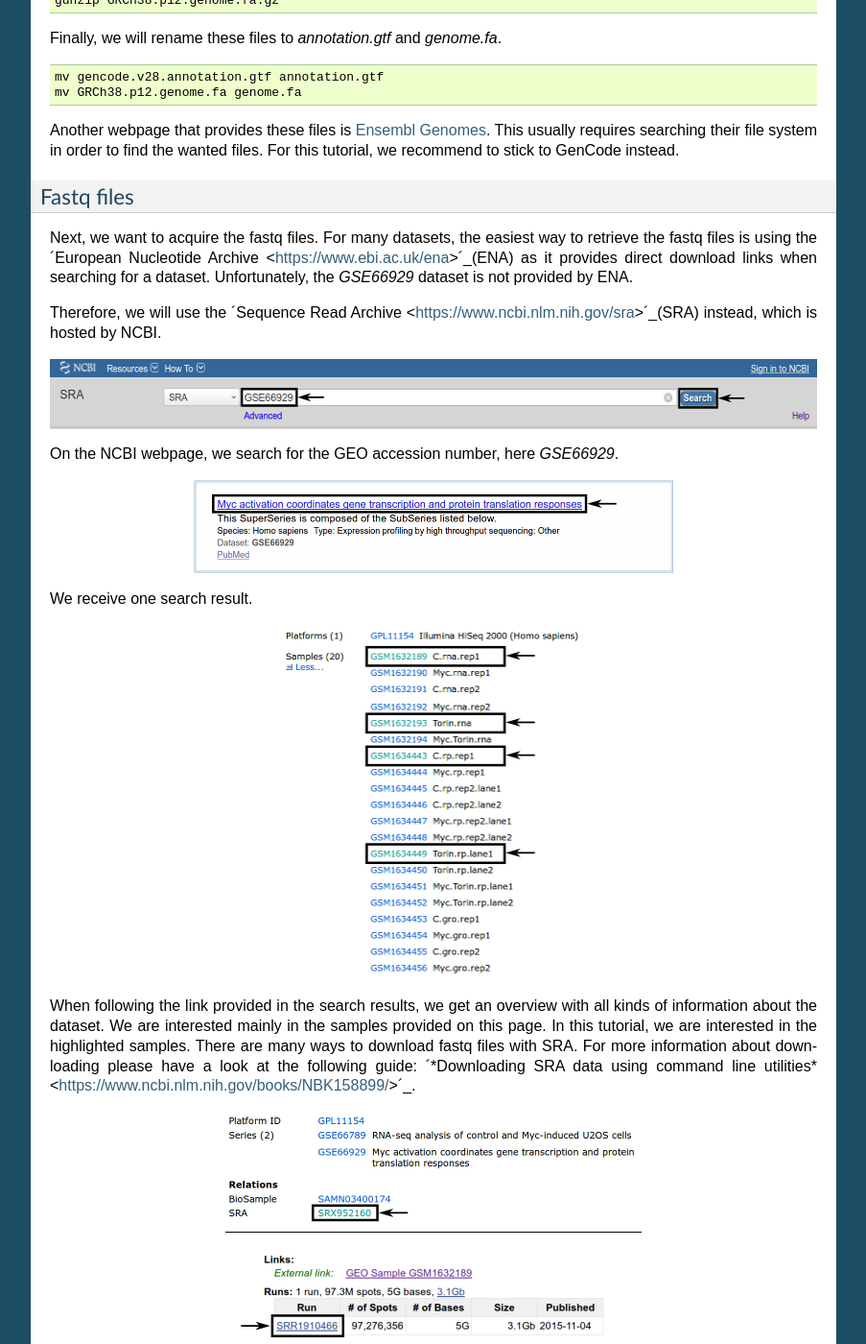
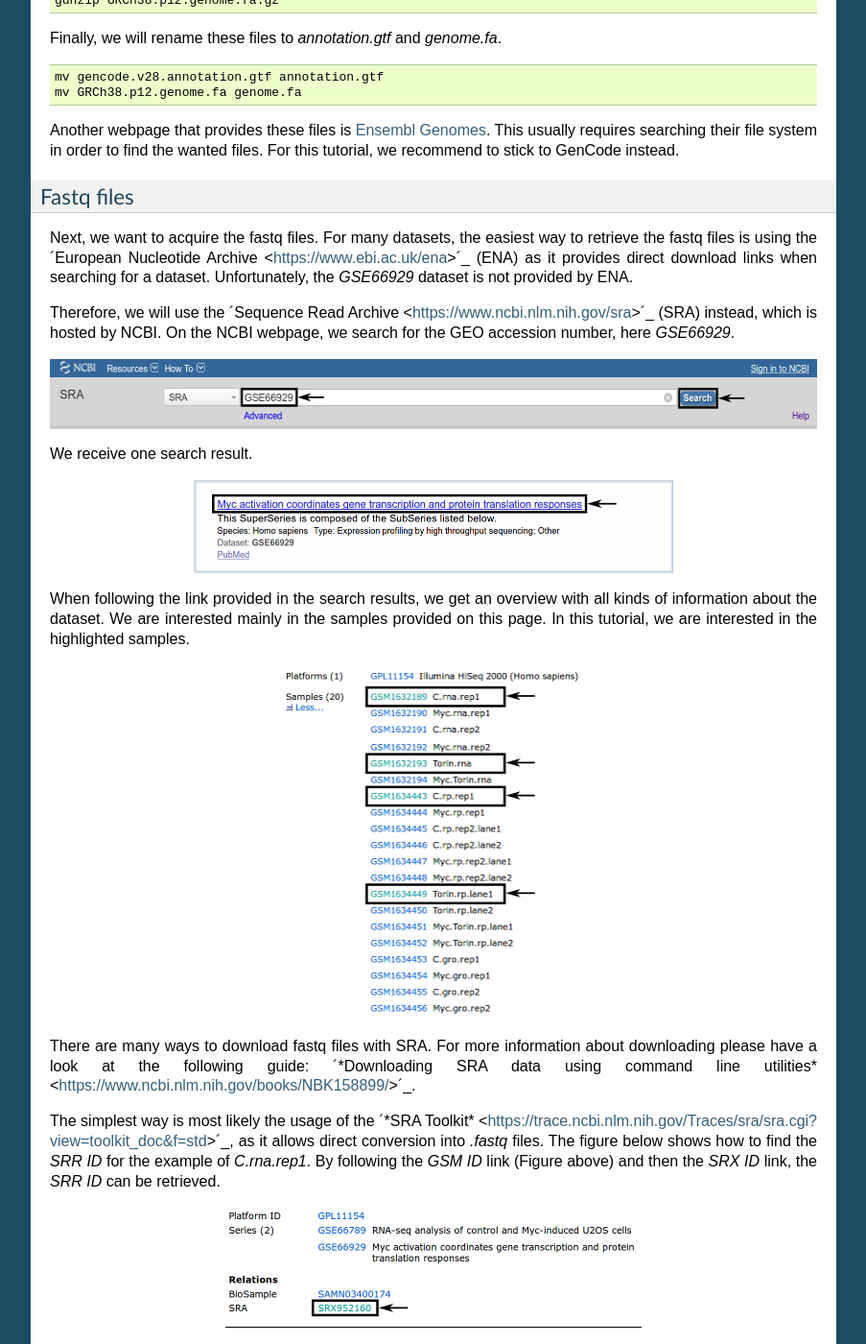
Before and after one commit to RickGelhausen/uORF-Tools_ReadTheDocs, a Sphinx documentation site: the page built from docs/source/example-workflow.rst, in a window 1280 px wide and 1400 px high, scrolled down 1183 px. Shown: the whole window at 96% size, without its empty margins (198-1101 px from the left). Built offline with Sphinx 7.4.7, drawn with Linux system fonts in a browser that asks for light colours; some of the changed text lies outside the part shown.

Commit message:
Fixing figure placement

```diff
--- a/docs/source/example-workflow.rst
+++ b/docs/source/example-workflow.rst
@@ -62,35 +62,35 @@ Another webpage that provides these files is `Ensembl Genomes <http://www.ensemb
 Fastq files
 ***********
 
-Next, we want to acquire the fastq files. For many datasets, the easiest way to retrieve the fastq files is using the ´European Nucleotide Archive <https://www.ebi.ac.uk/ena>´_(ENA) as it provides direct download links when searching for a dataset. Unfortunately, the *GSE66929* dataset is not provided by ENA.
+Next, we want to acquire the fastq files. For many datasets, the easiest way to retrieve the fastq files is using the ´European Nucleotide Archive <https://www.ebi.ac.uk/ena>´_ (ENA) as it provides direct download links when searching for a dataset. Unfortunately, the *GSE66929* dataset is not provided by ENA.
 
-Therefore, we will use the ´Sequence Read Archive <https://www.ncbi.nlm.nih.gov/sra>´_(SRA) instead, which is hosted by NCBI.
+Therefore, we will use the ´Sequence Read Archive <https://www.ncbi.nlm.nih.gov/sra>´_ (SRA) instead, which is hosted by NCBI.
+On the NCBI webpage, we search for the GEO accession number, here *GSE66929*.
 
 .. image:: images/SRA_search.png
     :scale: 50%
     :align: center
 
-On the NCBI webpage, we search for the GEO accession number, here *GSE66929*.
+We receive one search result.
 
 .. image:: images/SRA_search_hit.png
     :scale: 50%
     :align: center
 
-We receive one search result.
+When following the link provided in the search results, we get an overview with all kinds of information about the dataset. We are interested mainly in the samples provided on this page. In this tutorial, we are interested in the highlighted samples.
 
 .. image:: images/SRA_samples.png
     :scale: 50%
     :align: center
 
-When following the link provided in the search results, we get an overview with all kinds of information about the dataset. We are interested mainly in the samples provided on this page. In this tutorial, we are interested in the highlighted samples.
 There are many ways to download fastq files with SRA. For more information about downloading please have a look at the following guide: ´*Downloading SRA data using command line utilities* <https://www.ncbi.nlm.nih.gov/books/NBK158899/>´_.
+
+The simplest way is most likely the usage of the ´*SRA Toolkit* <https://trace.ncbi.nlm.nih.gov/Traces/sra/sra.cgi?view=toolkit_doc&f=std>´_, as it allows direct conversion into *.fastq* files.
+The figure below shows how to find the *SRR ID* for the example of *C.rna.rep1*. By following the *GSM ID* link (Figure above) and then the *SRX ID* link, the *SRR ID* can be retrieved.
 
 .. image:: images/SRA_ID.png
     :scale: 50%
     :align: center
-
-The simplest way is most likely the usage of the ´*SRA Toolkit* <https://trace.ncbi.nlm.nih.gov/Traces/sra/sra.cgi?view=toolkit_doc&f=std>´_, as it allows direct conversion into *.fast* files.
-The figure above shows how to find the *SRR ID* for the example of *C.rna.rep1*. By following the *GSM ID* link and then the *SRX ID* link, the *SRR ID* can be retrieved.
 
 Using the *SRA Toolkit* and the *SRR ID*s for our 4 samples we can use the *fasterq-dump* executable to download the according *.fastq* files. (We strongly suggest to compress the *.fastq* files in order to save space.)
 
```
